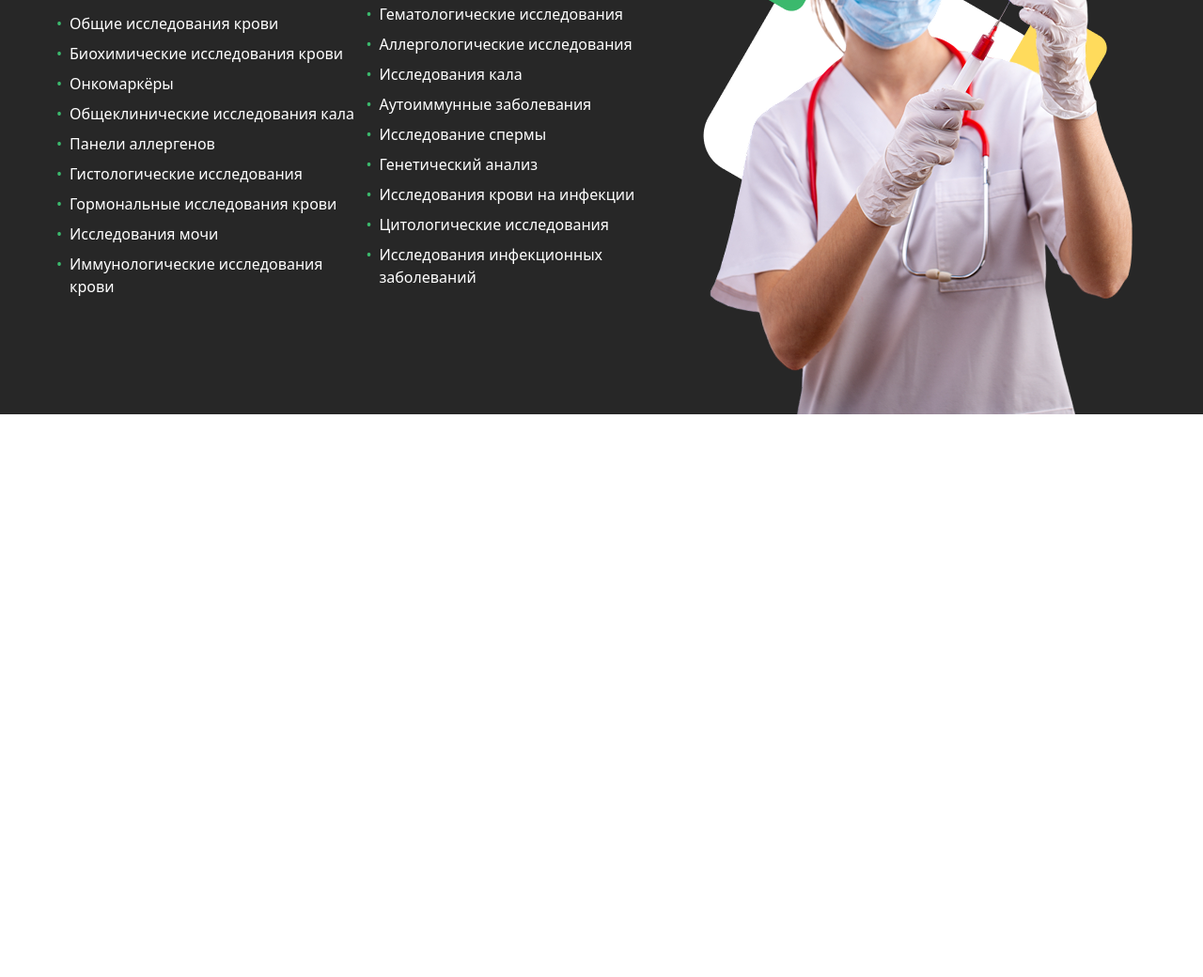
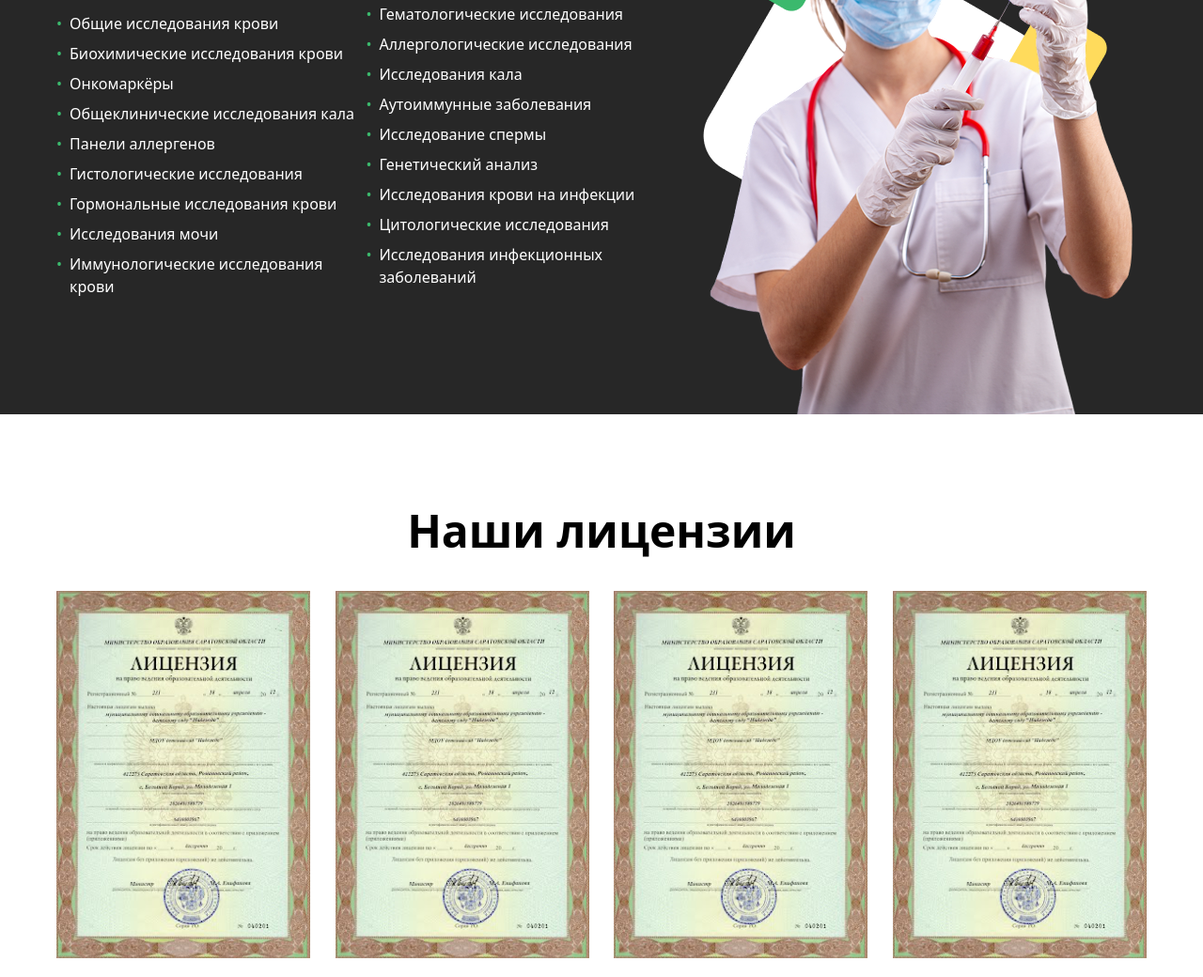
Before and after one commit to miryusuf899/hmw1Git, a website: page index.html in a window 1280 px wide. Shown: the part 2239-3279 px from the top of the page at 94% size. Before the commit the page ends 2680 px from the top, so only its background shows below. Drawn offline with Linux system fonts and the light colour scheme.

Commit message:
Section 5

```diff
--- a/index.html
+++ b/index.html
@@ -154,5 +154,16 @@
             </div>
         </div>
     </section>
+    <main class="max-w-300 m-auto p-5">
+        <section class="flex flex-col gap-10 mt-20">
+            <h1 class="text-4xl font-bold text-center lg:text-5xl">Наши лицензии</h1>
+            <div class="flex flex-col items-center gap-5 lg:flex-row justify-between">
+                <img src="./image 7 (3).png" alt="">
+                <img src="./image 7 (3).png" alt="">
+                <img src="./image 7 (3).png" alt="">
+                <img src="./image 7 (3).png" alt="">
+            </div>
+        </section>
+    </main>
 </body>
 </html>
```
Also changed, not shown: 1.png (added), image 7 (3).png (added), src/output.css.
